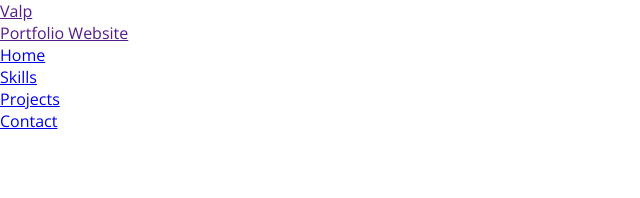
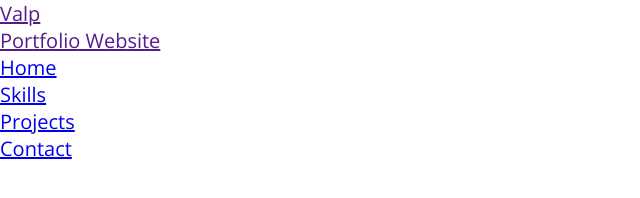
Before and after one commit to vapinedo/portfolio-template, a plain HTML site: page index.html in a window 1280 px wide. Shown: the whole page, without its empty margins (0-640 px from the left). Drawn offline with nearby package versions, Linux system fonts and the light colour scheme.

Commit message:
add styles

```diff
--- a/styles.css
+++ b/styles.css
@@ -8,4 +8,21 @@ body {
   font-family: "Open Sans", sans-serif;
   font-optical-sizing: auto;
   font-style: normal;
+  font-size: 20px;
 }
+
+/* header {
+    .logo-holder {
+        .logo {
+
+        }
+
+        .logo-text {
+
+        }
+    }
+
+    nav {
+
+    }
+} */
```
